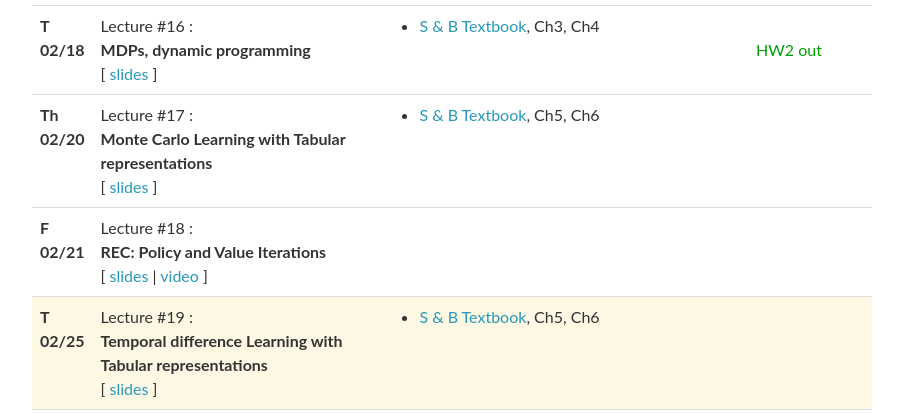
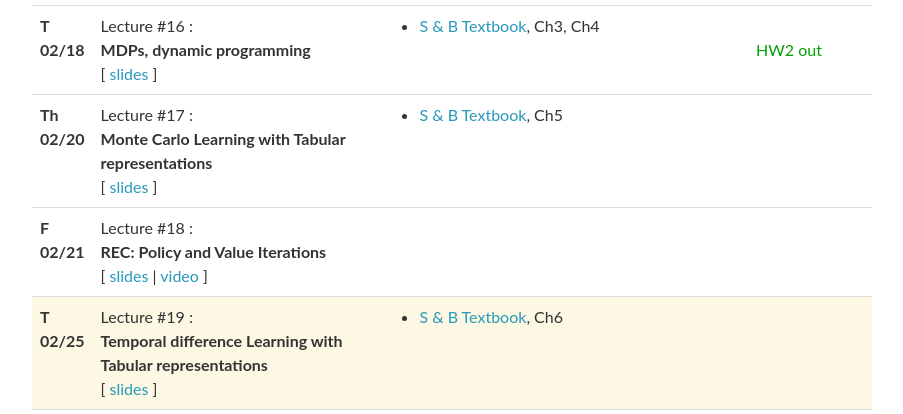
Before and after one commit to cmudeeprl/Spring202010403website, a Jekyll site: the page built from _pages/lectures.md, in a window 1280 px wide and 900 px high, scrolled down 2428 px. Shown: the part 155-569 px from the top of the window, without its empty margins (188-1091 px from the left). Built offline with Jekyll 4.4.1, drawn with Linux system fonts in a browser that asks for light colours; nearby versions of some CDN libraries; comment, search, counter and statistics services are not loaded.

Commit message:
updates reading for 02/20 and 02/25

```diff
--- a/_data/lectures.yml
+++ b/_data/lectures.yml
@@ -210,7 +210,7 @@
   slides: https://cmudeeprl.github.io/Spring202010403website/assets/lectures/s20_lecture08.pdf
   notes:
   readings:
-    - <a href="http://incompleteideas.net/book/RLbook2018.pdf" target="_blank">S & B Textbook</a>, Ch5, Ch6
+    - <a href="http://incompleteideas.net/book/RLbook2018.pdf" target="_blank">S & B Textbook</a>, Ch5
   # logistics: <br><span class="event">HW2 out</span> <br>
 
 - date: F 02/21
@@ -233,7 +233,7 @@
   # video: https://scs.hosted.panopto.com/Panopto/Pages/Viewer.aspx?id=754eb6c0-72ca-4912-93f1-aad101060954
   notes:
   readings:
-    - <a href="http://incompleteideas.net/book/RLbook2018.pdf" target="_blank">S & B Textbook</a>, Ch5, Ch6
+    - <a href="http://incompleteideas.net/book/RLbook2018.pdf" target="_blank">S & B Textbook</a>, Ch6
   logistics:
 
 
```
